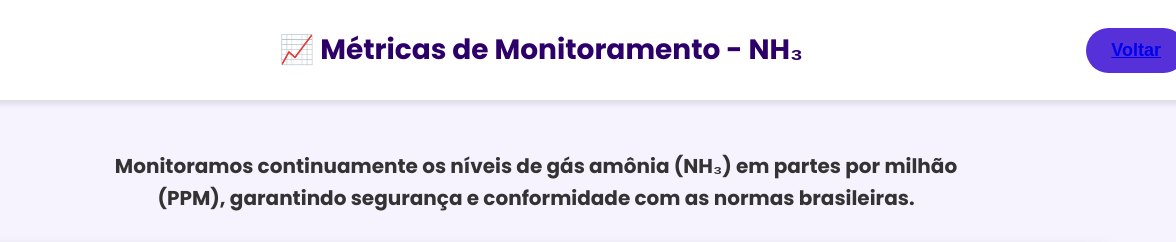
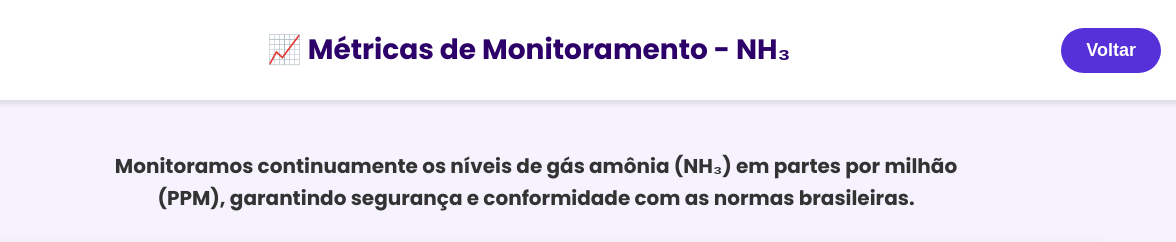
Before and after one commit to Next-History-of-Technology/site-institucional-nht, a plain HTML site: page Metricas.html in a window 1280 px wide. Shown: the top 242 px of the page, 104-1280 px from the left. Drawn offline with Linux system fonts and the light colour scheme.

Commit message:
Correção do botão da página de métricas

```diff
--- a/Metricas.html
+++ b/Metricas.html
@@ -16,16 +16,16 @@
 
       <h1>📈 Métricas de Monitoramento - NH₃</h1>
 
-      <button>
-        <a href="./index.html">Voltar</a>
-      </button>
+      <a href="./index.html">
+        <button>Voltar</button>
+      </a>
     </div>
 
     <p class="introducao">
       <b> Monitoramos continuamente os níveis de gás amônia (NH₃) em partes por
-      milhão (PPM), garantindo segurança e conformidade com as normas
-      brasileiras.
-    </b>
+        milhão (PPM), garantindo segurança e conformidade com as normas
+        brasileiras.
+      </b>
     </p>
 
     <div class="conteudo">
@@ -34,7 +34,8 @@
           <h3>🧪 <b>NR-15</b></h3>
           <p> Estabelece o limite de exposição a agentes quimicos em até 20 ppm para 48h semanais por jornada<br />
             <br /> <br /> <b> Base legal para controle de exposição.<br /> Serve de referência para alarmes de
-              segurança. </b> </p>
+              segurança. </b>
+          </p>
         </div>
         <div class="card">
           <h3>🧊 <b>NR-33</b></h3>
@@ -46,7 +47,8 @@
           <h3>🚨 <b>NR-36</b></h3>
           <p> Determina a instalação de sensores e alertas de segurança em frigoríficos e câmaras frias.<br /> <br />
             <b> Define ações automáticas em caso de vazamento.<br /> Protege os trabalhadores e evita contaminação dos
-              alimentos. </b> </p>
+              alimentos. </b>
+          </p>
         </div>
         <div class="referencias">
           <h2>📊 Níveis de Referência</h2> <br> <br> <br>
@@ -60,7 +62,8 @@
           <div class="nivel" style="background-color: #3b0a6b"> <b> 🆘 Risco Crítico</b>5 - 25 ppm <br /> <br> O risco é
             "extremo" causando sintomas como inchaço, <br>
             conjuntivite e vômito. Onde a exposição prolongada
-            <br>a altas concentrações pode resultar em morte. </div>
+            <br>a altas concentrações pode resultar em morte.
+          </div>
         </div>
       </div>
       <div class="rodape">
--- a/styles/metricas2.css
+++ b/styles/metricas2.css
@@ -11,7 +11,7 @@ body {
 
 .header {
   display: flex;
-  justify-content: space-between;
+  justify-content: space-around;
   align-items: center;
   padding: 25px 60px;
 }
@@ -31,6 +31,7 @@ button {
   transition: all ease-in-out 0.3s;
   cursor: pointer;
   color: white;
+  margin-right: 25px;
 }
 
 button:hover {
```
